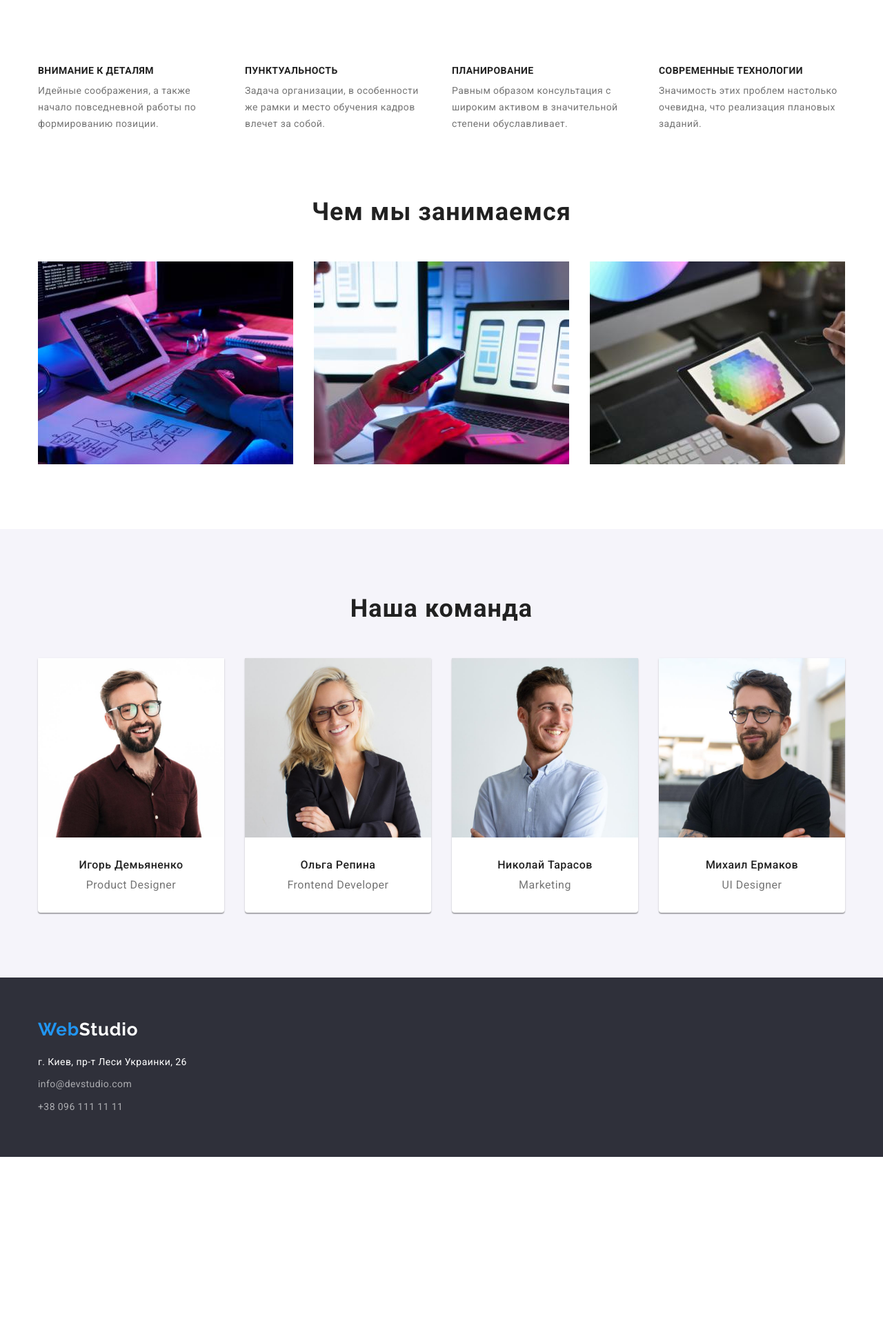
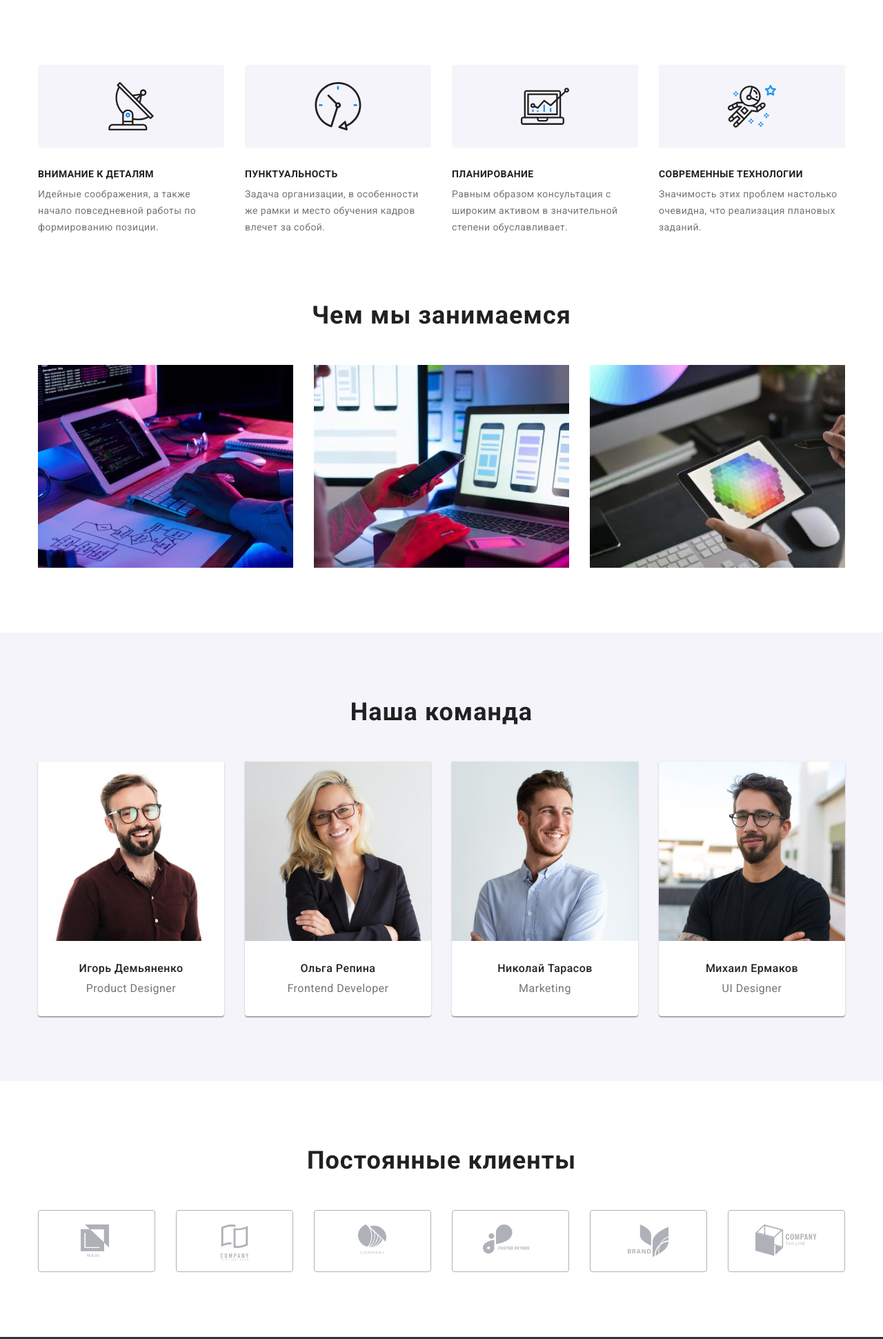
Before and after one commit to krukroman/goit-markup-hw-04, a plain HTML site: page index.html in a window 1280 px wide. Shown: the part 681-2622 px from the top of the page at 69% size. Before the commit the page ends 2358 px from the top, so only its background shows below. Drawn offline with nearby package versions, Linux system fonts and the light colour scheme.

Commit message:
додана секція "Клієнти" накиданий скелет секції

```diff
--- a/css/styles.css
+++ b/css/styles.css
@@ -112,12 +112,10 @@ body {
       rgba(47, 48, 58, 0.4)
     ),
     url('../images/index/bg-Img.jpg');
-  background-size: contain;
+  background-repeat: no-repeat;
+  background-size: cover;
   background-position: center;
 }
-/* .hero-container {
-  padding: 200px 0;
-} */
 .section-hero-title {
   max-width: calc(100% / 1.72);
   margin: 0 auto 30px auto;
@@ -171,7 +169,28 @@ body {
   margin: var(--grid-list-item-margin);
   width: calc(100% / 3 - 2 * var(--grid-list-item-margin));
 }
-
+.advantages-list-item::before {
+  content: '';
+  display: block;
+  height: 120px;
+  margin: 0 0 30px 0;
+  background-color: #f5f4fa;
+  background-repeat: no-repeat;
+  background-position: center;
+  border-radius: 4px;
+}
+.advantages-list-item.advantages-list-item-antenna::before {
+  background-image: url(../images/index/icons/antenna-1.svg);
+}
+.advantages-list-item.advantages-list-item-clock::before {
+  background-image: url(../images/index/icons/clock-1.svg);
+}
+.advantages-list-item.advantages-list-item-diagram::before {
+  background-image: url(../images/index/icons/diagram-1.svg);
+}
+.advantages-list-item.advantages-list-item-astronaut::before {
+  background-image: url(../images/index/icons/astronaut-1.svg);
+}
 .advantages-list-item-header {
   font-weight: bold;
   font-size: 14px;
@@ -258,6 +277,38 @@ body {
   text-align: center;
   letter-spacing: 0.03em;
   color: var(--secondary-text-color);
+}
+/* Секція-Постійні клієнти */
+.clients {
+  margin: 0;
+  padding: 94px 0;
+}
+.clients-list {
+  display: flex;
+  margin: calc(-1 * var(--grid-list-item-margin));
+  padding: 0;
+  list-style: none;
+}
+.clients-list-item {
+  margin: var(--grid-list-item-margin);
+  padding: 0;
+  width: calc(100% / 6 - 2 * var(--grid-list-item-margin));
+}
+.clients-list-link {
+  display: block;
+  height: 90px;
+  padding: 20px 0;
+  border: 1px solid #afb1b8;
+  border-radius: 4px;
+}
+.clients-list-link:hover,
+.clients-list-link:focus {
+  border: 1px solid #2196f3;
+  border-radius: 4px;
+}
+.clients-list-logo {
+  display: block;
+  margin: auto;
 }
 /* Сторінка Портфоліо */
 /* Секція-Фільтри */
--- a/index.html
+++ b/index.html
@@ -50,19 +50,19 @@
             <h2 class="visualy-hidden-title">Преимущества</h2>
             <!-- Список переваг -->
             <ul class="advantages-list">
-                <li class="advantages-list-item">
+                <li class="advantages-list-item advantages-list-item-antenna">
                     <h3 class="advantages-list-item-header">Внимание к деталям</h3>
                     <p class="advantages-list-item-text">Идейные соображения, а также начало повседневной работы по формированию позиции.</p>
                 </li>
-                <li class="advantages-list-item">
+                <li class="advantages-list-item advantages-list-item-clock">
                     <h3 class="advantages-list-item-header">Пунктуальность</h3>
                     <p class="advantages-list-item-text">Задача организации, в особенности же рамки и место обучения кадров влечет за собой.</p>
                 </li>
-                <li class="advantages-list-item">
+                <li class="advantages-list-item advantages-list-item-diagram">
                     <h3 class="advantages-list-item-header">Планирование</h3>
                     <p class="advantages-list-item-text">Равным образом консультация с широким активом в значительной степени обуславливает.</p>
                 </li>
-                <li class="advantages-list-item">
+                <li class="advantages-list-item advantages-list-item-astronaut">
                     <h3 class="advantages-list-item-header">Современные технологии</h3>
                     <p class="advantages-list-item-text">Значимость этих проблем настолько очевидна, что реализация плановых заданий.</p>
                 </li>
@@ -122,6 +122,44 @@
             </ul>
             </div>
         </section>
+        <!-- Секція-Постійні клієнти -->
+        <section class="clients">
+            <div class="container">
+                <h2 class="section-title">Постоянные клиенты</h2>
+                <ul class="clients-list">
+                    <li class="clients-list-item">
+                        <a href="" class="clients-list-link">
+                            <img class="clients-list-logo" src="./images/index/icons/logo1.svg" alt="">
+                        </a>
+                    </li>
+                    <li class="clients-list-item">
+                        <a href="" class="clients-list-link">
+                            <img class="clients-list-logo" src="./images/index/icons/logo2.svg" alt="">
+                        </a>
+                    </li>
+                    <li class="clients-list-item">
+                        <a href="" class="clients-list-link">
+                            <img class="clients-list-logo" src="./images/index/icons/logo3.svg" alt="">
+                        </a>
+                    </li>
+                    <li class="clients-list-item">
+                        <a href="" class="clients-list-link">
+                            <img class="clients-list-logo" src="./images/index/icons/logo4.svg" alt="">
+                        </a>
+                    </li>
+                    <li class="clients-list-item">
+                        <a href="" class="clients-list-link">
+                            <img class="clients-list-logo" src="./images/index/icons/logo5.svg" alt="">
+                        </a>
+                    </li>
+                    <li class="clients-list-item">
+                        <a href="" class="clients-list-link">
+                            <img class="clients-list-logo" src="./images/index/icons/logo6.svg" alt="">
+                        </a>
+                    </li>
+                </ul>
+            </div>
+        </section>
     </main>
     <!-- Підвал -->
     <footer class="footer">
```
Also changed, not shown: images/index/icons/antenna-1.svg (added), images/index/icons/astronaut-1.svg (added), images/index/icons/clock-1.svg (added), images/index/icons/diagram-1.svg (added), images/index/icons/logo1.svg (added), images/index/icons/logo2.svg (added), images/index/icons/logo3.svg (added), images/index/icons/logo4.svg (added), images/index/icons/logo5.svg (added), images/index/icons/logo6.svg (added).
